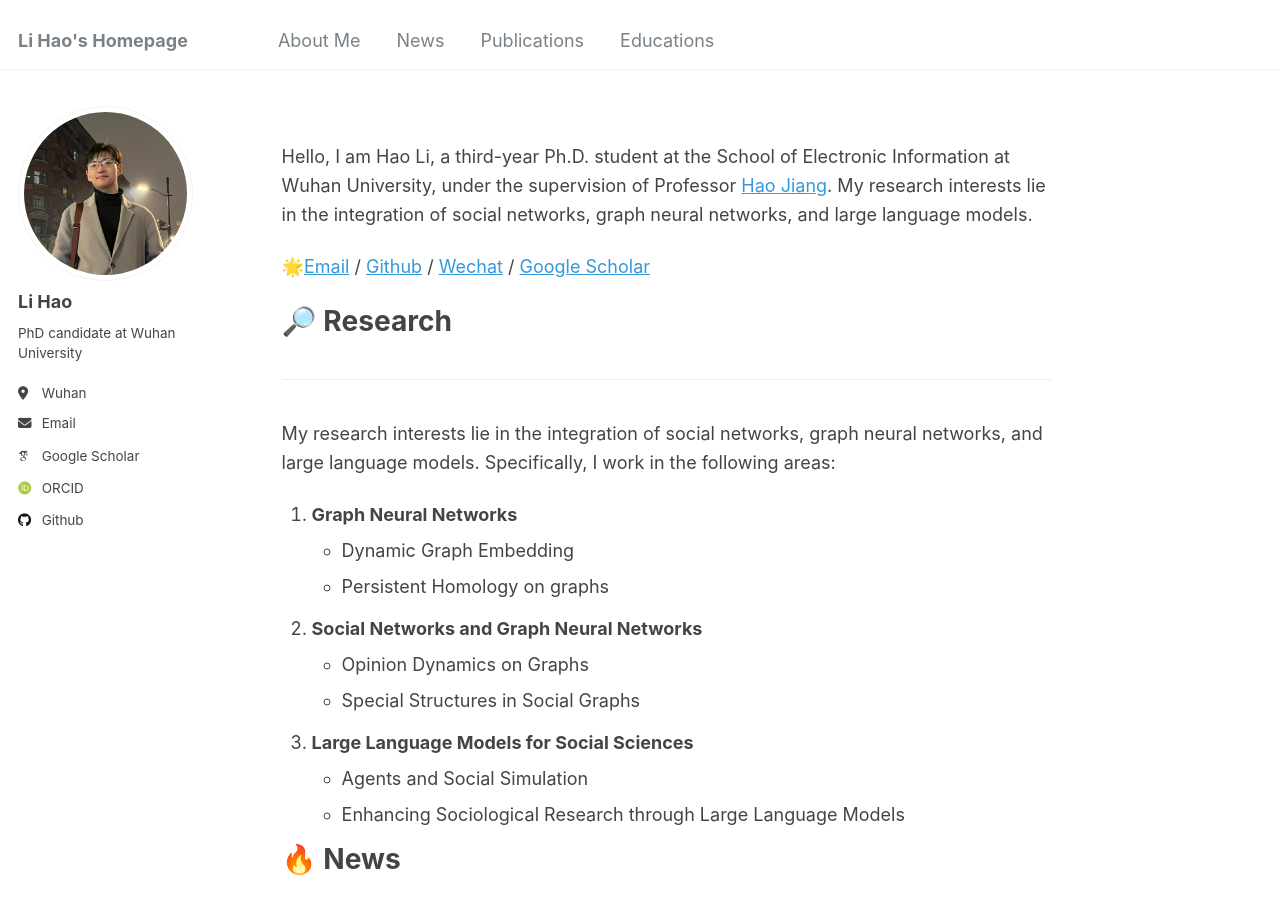
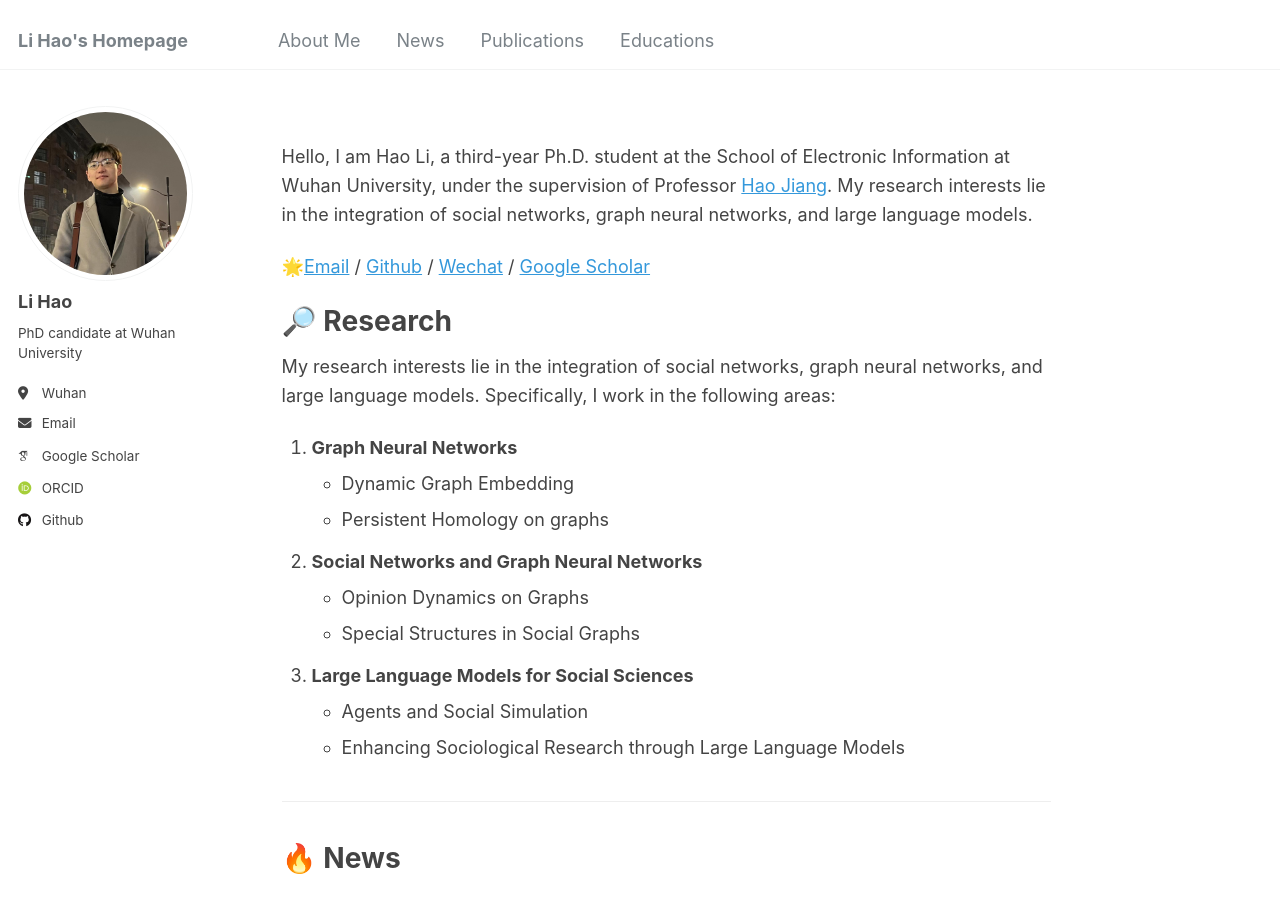
Before and after one commit to Lihaogx/lihaogx.github.io, a Jekyll site: the page built from _pages/about.md, in a window 1280 px wide and 900 px high. Built offline with Jekyll 4.4.1, drawn with Linux system fonts in a browser that asks for light colours; some web fonts are replaced.

Commit message:
update 2025.2.17

```diff
--- a/_pages/about.md
+++ b/_pages/about.md
@@ -164,7 +164,6 @@
 
 
 # 🔎 Research
-<hr >
 My research interests lie in the integration of social networks, graph neural networks, and large language models. Specifically, I work in the following areas:
 
 1. **Graph Neural Networks**
@@ -178,10 +177,9 @@
 3. **Large Language Models for Social Sciences**
    - Agents and Social Simulation
    - Enhancing Sociological Research through Large Language Models
-<br/>
+<hr/>
 
 # 🔥 News
-<hr >
 <div style="max-height: 200px; overflow-y: auto;">
   <ul>
     <li><strong>2025.01:</strong> Our paper "UniGO: A Unified Graph Neural Network for Modeling Opinion Dynamics on Graphs" has been accepted by <strong>WWW 2025</strong>. 🎉 See you in Sydney!</li>
@@ -189,11 +187,10 @@
     <li><strong>2024.05:</strong> One paper "Dynamic Neural Dowker Network: Approximating Persistent Homology in Dynamic Directed Graphs" has been accepted at <strong>KDD 2024</strong>. 🎉 See you in Barcelona!</li>
   </ul>
 </div>
+<hr/>
 
-<br/>
 
 # 📃 Publications
-<hr >
 <div style="display: flex; align-items: center;">
   <img src="../images/UniGO.jpg" alt="UniGO" style="width: 350px;">
   <div>
@@ -203,7 +200,7 @@
   </div>
 </div>
 
-<hr >
+<br/>
 
 <div style="display: flex; align-items: center;">
   <img src="../images/PAA.jpg" alt="Political Actor Agent" style="width: 350px;">
@@ -214,7 +211,7 @@
   </div>
 </div>
 
-<hr >
+<br >
 
 <div style="display: flex; align-items: center;">
   <img src="../images/DNDN.jpg" alt="Dynamic Neural Dowker Networks" style="width: 350px;">
@@ -225,7 +222,7 @@
   </div>
 </div>
 
-<hr >
+<br/>
 
 <div style="display: flex; align-items: center;">
   <img src="../images/DHGAT.jpg" alt="DHGAT" style="width: 350px;">
@@ -236,7 +233,7 @@
   </div>
 </div>
 
-<hr >
+<br/>
 
 <div style="display: flex; align-items: center;">
   <img src="../images/fedogm.jpg" alt="Prediction of Occupational Group Mobility" style="width: 350px;">
@@ -247,19 +244,18 @@
   </div>
 </div>
 
-<hr >
-<br/>
+<hr/>
 
 
 # 📝 Service
-<hr >
 ### Conference Reviewer
 - Reviewer for WWW'2025
 - Reviewer for ICWSM'2025
 - Reviewer for KDD'2024
 - Reviewer for ICDM'2024
 
+<hr/>
+
 # 🎓 Educations
-<hr >
 - 2015-2019 Bachelor's Degree, Electronic Information School, Wuhan University, China
 - 2019-present Integrated Master-Ph.D. Student, Electronic Information School, Wuhan University, China
```
